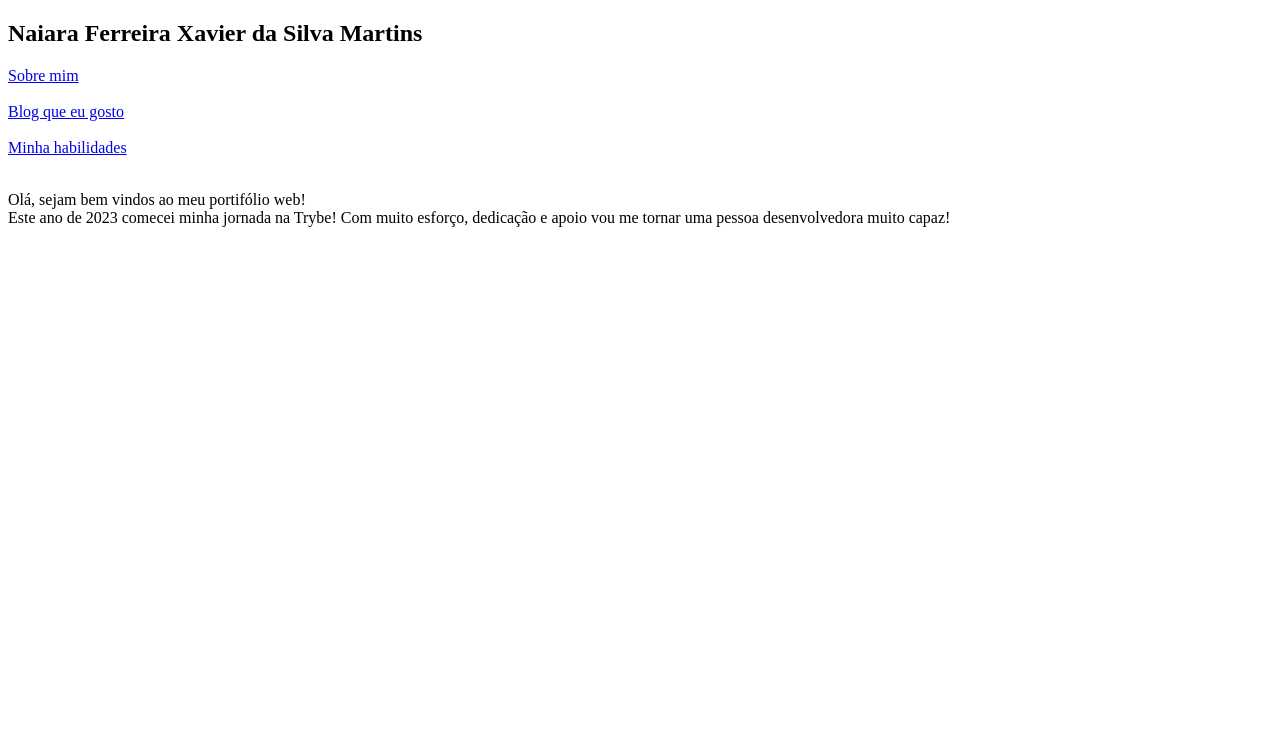
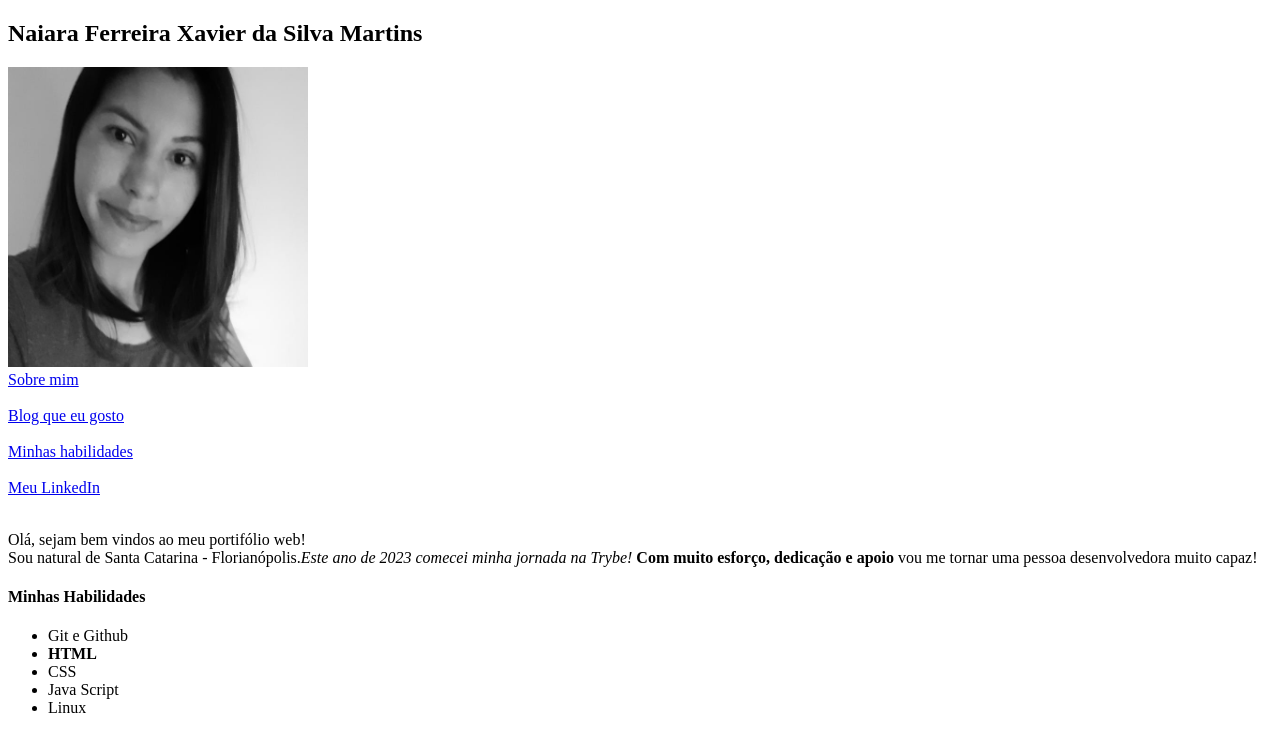
Before and after one commit to naiaraxavier/naiaraxavier.github.io, a plain HTML site: page index.html in a window 1280 px wide. Drawn offline with Linux system fonts and the light colour scheme.

Commit message:
Atualizando a página web

```diff
--- a/index.html
+++ b/index.html
@@ -2,23 +2,33 @@
 <html lang="pt-br"> <!--html= é a raiz de toda a página e a linguagem que a página está usando-->
     <head> <!--Configurações da página-->
         <meta charset="UTF-8"> <!--Conjunto de caracteres que vai ser utilizado na página-->
-        <title> Meu Portifólio</title> <!--Título da barra da página-->
+        <title>Portifólio Web</title> <!--Título da barra da página-->
     </head>
     <body> <!--corpo da página-->
-        <title> Meu Portifólio</title> <!---->
+
         <h2>Naiara Ferreira Xavier da Silva Martins</h2><!--h2=tamanho do título da página-->
-        <a href="#sobre-mim">Sobre mim</a><br><br>
-        <a href="#blog">Blog que eu gosto</a><br><br>
-        <a href="#habilidades">Minha habilidades</a><br><br>
 
-        <p id="sobre-mim">Olá, sejam bem vindos ao meu portifólio web!<br>
-        Este ano de 2023 comecei minha jornada na Trybe! Com muito esforço, dedicação e apoio vou me tornar uma pessoa desenvolvedora muito capaz!</p>
+        <img src="naiara.jpg" alt="Foto de Naiara" width="300px"><br><!--tag de imagem com atributo src que se coloca o caminho em que a imagem está, o atributo alt serve para aparecer uma mensagem caso a imagem não carregue e o atributo width define o tamanho da imagem-->
 
+        <a href="#sobre-mim">Sobre mim</a><br><br><!--tag de link-->
 
+        <a href="https://blog.betrybe.com/" target="_blank">Blog que eu gosto</a><br><br>
 
+        <a href="#habilidades">Minhas habilidades</a><br><br>
 
+        <a href="https://blog.betrybe.com/" target="_blank">Meu LinkedIn</a><br><br>
 
+        <p id="sobre-mim">Olá, sejam bem vindos ao meu portifólio web!<br> <!--br serve para quebrar linha-->
+        Sou natural de Santa Catarina - Florianópolis.<em>Este ano de 2023 comecei minha jornada na Trybe!</em> <strong>Com muito esforço, dedicação e apoio</strong> vou me tornar uma pessoa desenvolvedora muito capaz!</p>
 
+        <h4 id="habilidades">Minhas Habilidades</h4>
+        <ul> <!--cria uma lista não ordenada-->
+            <li>Git e Github</li>
+            <li><strong>HTML</strong></li>
+            <li>CSS</li>
+            <li>Java Script</li>
+            <li>Linux</li>
+        </ul>
 
     </body>
 
```
Also changed, not shown: naiara.jpg (added).
